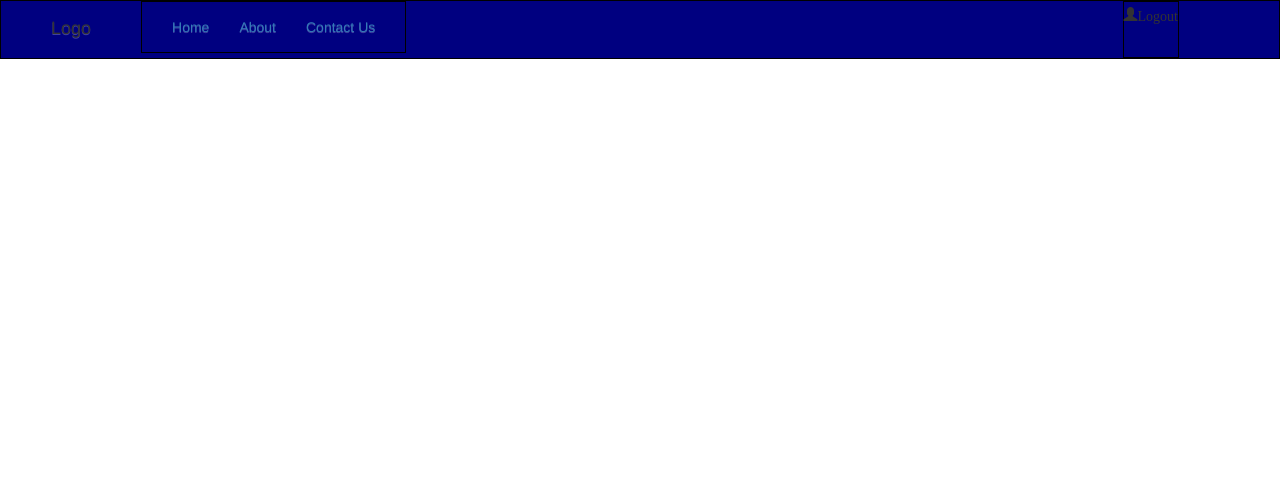
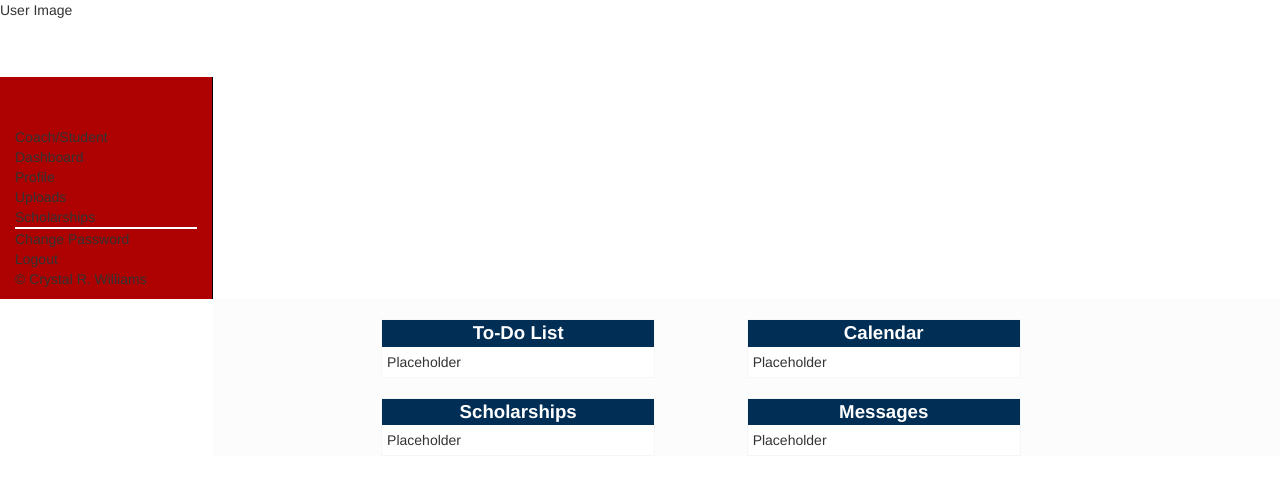
Before and after one commit to CORT0619/FinalProject, a plain HTML site: page views/dashboard.html in a window 1280 px wide. Drawn offline with nearby package versions, Linux system fonts and the light colour scheme; files that its build step writes are made by us from their sources; files whose address does not match are found by name.

Commit message:
adding styling to dashboard

```diff
--- /dev/null
+++ b/public/js/controllers/dashboardController.js
@@ -0,0 +1,3 @@
+app.controller('dashCtrl', ['$scope', function($scope){
+
+}]);
--- a/public/styles/style.css
+++ b/public/styles/style.css
@@ -1,5 +1,5 @@
 .header {
-	border: 1px solid #000;
+	/*border: 1px solid #000;*/
 }
 
 .glyphicon {
@@ -24,7 +24,7 @@ nav {
 }
 
 #loginBox {
-	border: 1px solid #000;
+	/*border: 1px solid #000;*/
 	width: 15%;
 	/*height: 100px;*/
 	display: none;
@@ -74,13 +74,14 @@ ul.nav {
 	display: inline-block;
 	height: 100%;
 	/*padding: 5px 20px;*/
+	color: #FFF;
 	line-height: unset;
 	padding-left: 50px;
 	padding-right: 50px;
 }
 
 .navContainer {
-	border: 1px solid #000;
+	/*border: 1px solid #000;*/
 	overflow: hidden;
 	display: inline-block;
 	/*float: left;*/
@@ -91,6 +92,60 @@ ul.nav {
 .nav {
 	width: 100%;
 }
+
+menu-bar {
+	display: block;
+	margin-bottom: 57px;
+}
+
+.sidebar {
+	padding-top: 50px;
+	background-color: #AE0202;
+	border-right: 1px solid #000;
+}
+
+.bottom-ul {
+	border-top: 2px solid #FFF;
+}
+
+.dash-boxes {
+	border: 1px solid #F5F6F7;
+/*	width: 20%;*/
+	height: 15%;
+	margin-top: 20px;
+	padding-left: unset;
+	padding-right: unset;
+}
+
+.boxTitle {
+	background-color: #002E55;
+	color: #FFF;
+	font-size: 14pt;
+	font-weight: bold;
+	text-align: center;
+}
+
+.boxContent {
+	background-color: #FFF;
+	padding: 5px;
+}
+
+
+/* bootstrap overriding */
+.glyphicon-user {
+	color: #FFF;
+}
+
+.glyphicon-user:before {
+	padding-right: 3px;
+}
+
+.main {
+	background-color: #FCFCFD;
+	padding: unset;
+}
+
+
 
 /* media queries    */
 
--- a/views/dashboard.html
+++ b/views/dashboard.html
@@ -1,5 +1,5 @@
 <!DOCTYPE html>
-<html>
+<html ng-app="home">
 <head>
 	<title>Dashboard - StarLink</title>
 
@@ -19,6 +19,8 @@
 	<script src="https://maxcdn.bootstrapcdn.com/bootstrap/3.3.7/js/bootstrap.min.js" integrity="sha384-Tc5IQib027qvyjSMfHjOMaLkfuWVxZxUPnCJA7l2mCWNIpG9mGCD8wGNIcPD7Txa" crossorigin="anonymous"></script>
 
 
+	<!---        AngularJS      -->
+    <script src="https://ajax.googleapis.com/ajax/libs/angularjs/1.5.6/angular.min.js"></script>
 
 	<!-- CSS -->
 	<link rel="stylesheet" type="text/css" href="styles/style.css">
@@ -28,27 +30,73 @@
 
 
 </head>
-<body ng-app="home" ng-controller="">
+<body ng-controller="dashCtrl">
 
-<nav class="header navbar navbar-fixed-top">
-	<!--<div class="container">-->
-	<div class="navbar-brand">Logo</div>
-	<div class="navContainer container-fluid">
-		<ul class="nav navbar-nav">
-			<li class="active"><a href="#">Home</a></li>
-			<li><a href="#">About</a></li>
-			<li><a href="#">Contact Us</a></li>
-		</ul>
+<menu-bar>
+	<div>User Image</div>
+</menu-bar>
+
+<div class="container-fluid">
+
+	<div class="row">
+		<div class="col-sm-3 col-md-2 sidebar">
+			<div class="userImg">Coach/Student</div>
+			<ul class="nav nav-sidebar">
+				<li class="active">Dashboard</li>
+				<li>Profile</li>
+				<li>Uploads</li>
+				<li>Scholarships</li>
+			</ul>
+
+			<ul class="nav nav-sidebar bottom-ul">
+				<li>Change Password</li>
+				<li>Logout</li>
+			</ul>
+
+			<p class="footer">&copy; Crystal R. Williams</p>
+		</div>
+
+		<div class="col-sm-9 col-sm-offset-3 col-md-10 col-md-offset-2 main">
+			<div class="row">
+					<div class="dash-boxes col-md-3 col-md-offset-2" id="todo">
+						<div class="boxTitle">To-Do List</div>
+						<div class="boxContent">Placeholder</div>
+					</div>
+
+					<div class="dash-boxes col-md-3 col-md-offset-1" id="calendar">
+						<div class="boxTitle">Calendar</div>
+						<div class="boxContent">Placeholder</div>
+					</div>
+			</div>
+
+			<div class="row">
+				<div class="dash-boxes col-md-3 col-md-offset-2" id="scholarships">
+					<div class="boxTitle">Scholarships</div>
+					<div class="boxContent">Placeholder</div>
+				</div>
+
+				<div class="dash-boxes col-md-3 col-md-offset-1" id="messages">
+					<div class="boxTitle">Messages</div>
+					<div class="boxContent">Placeholder</div>
+				</div>
+			</div>
+
+		</div>
 	</div>
-	<!--</div>-->
-	<div id="loginContainer"><span class="glyphicon glyphicon-user">Logout</span></div>
-</nav>
+
+</div>
 
 
-<div class="footer"></div>
 
-<!---        AngularJS      -->
-<!--<script src="https://ajax.googleapis.com/ajax/libs/angularjs/1.5.6/angular.min.js"></script>-->
+
+<!-- modules -->
+<script type="text/javascript" src="js/app.js"></script>
+
+<!-- directives -->
+<script type="text/javascript" src="js/directives/menuBar.js"></script>
+
+<!-- controllers -->
+<script type="text/javascript" src="js/controllers/dashboardController.js"></script>
 
 </body>
 </html>
```
Also changed, not shown: public/js/controllers/registerController.js (added, +7 -0 lines), public/js/directives/menuBar.html (+5 -5 lines), server.js (+35 -3 lines), views/index.html (+3 -18 lines), views/register.html (+18 -4 lines).
